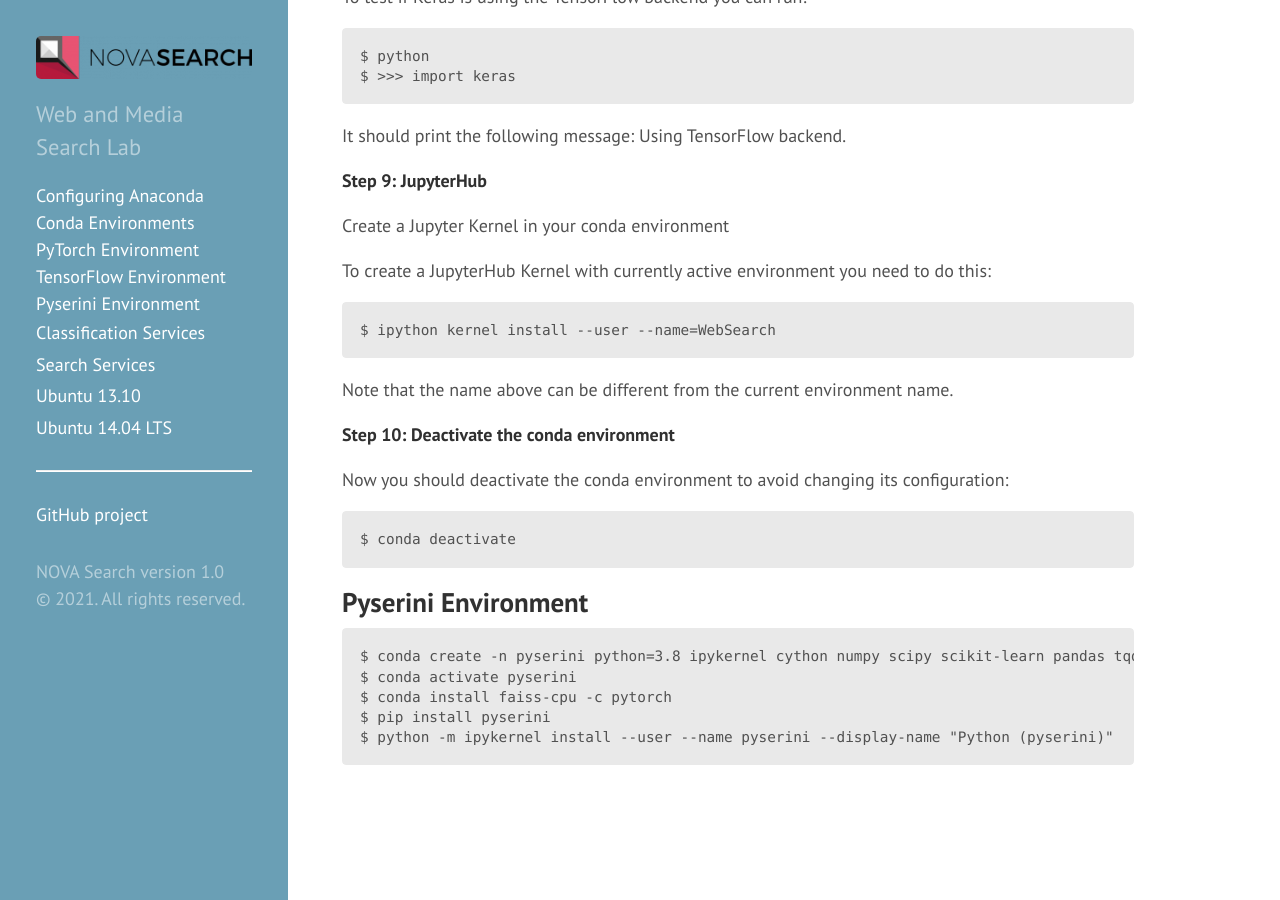
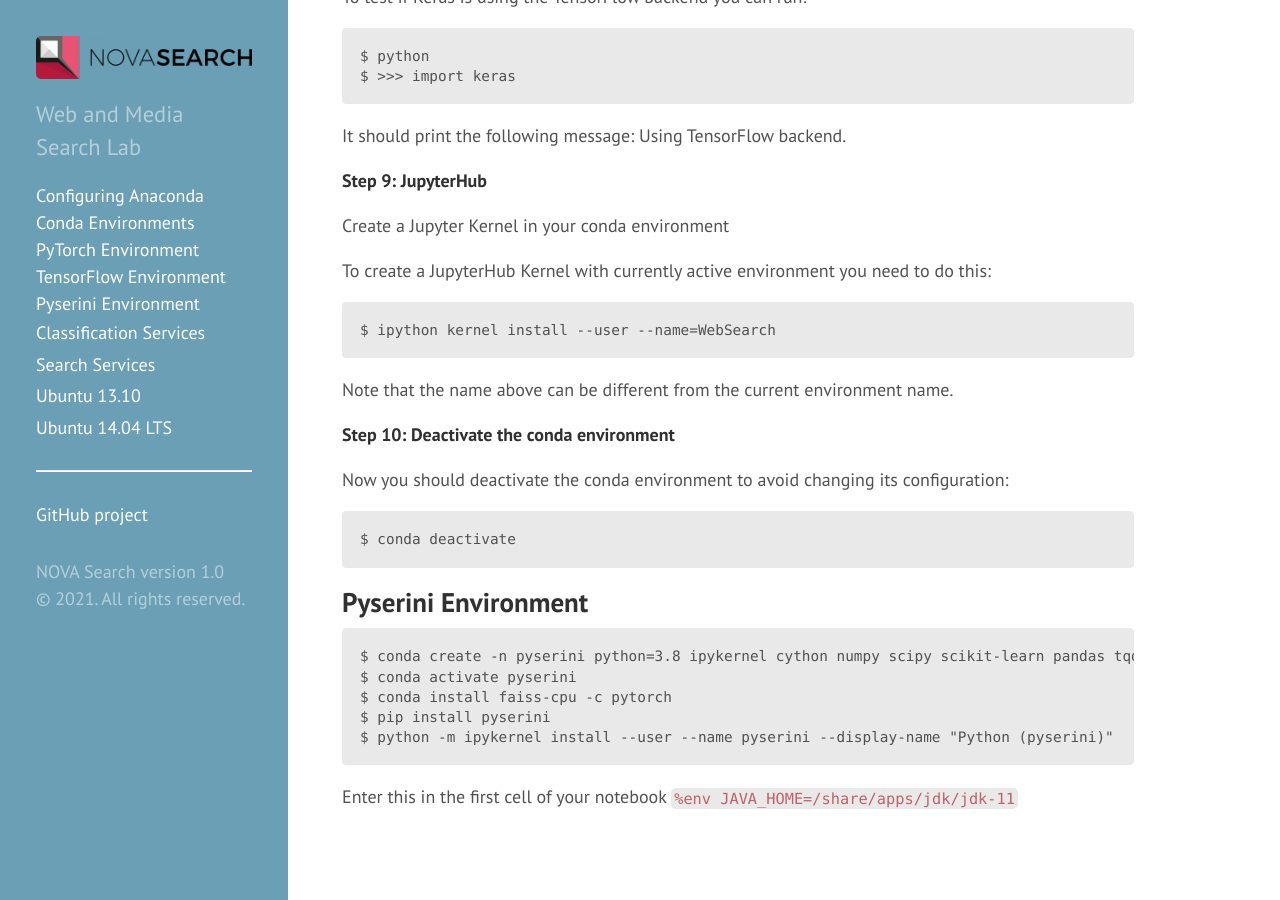
Before and after one commit to novasearch/wiki.novasearch.org, a Jekyll site: the page built from wiki/Python_DeepLearning.md, in a window 1280 px wide and 900 px high, scrolled down 3307 px. Built offline with Jekyll 4.4.1, drawn with Linux system fonts in a browser that asks for light colours.

Commit message:
Update Python_DeepLearning.md

```diff
--- a/wiki/Python_DeepLearning.md
+++ b/wiki/Python_DeepLearning.md
@@ -149,3 +149,5 @@ Pyserini Environment
     $ conda install faiss-cpu -c pytorch
     $ pip install pyserini
     $ python -m ipykernel install --user --name pyserini --display-name "Python (pyserini)"
+
+Enter this in the first cell of your notebook `%env JAVA_HOME=/share/apps/jdk/jdk-11`
```
